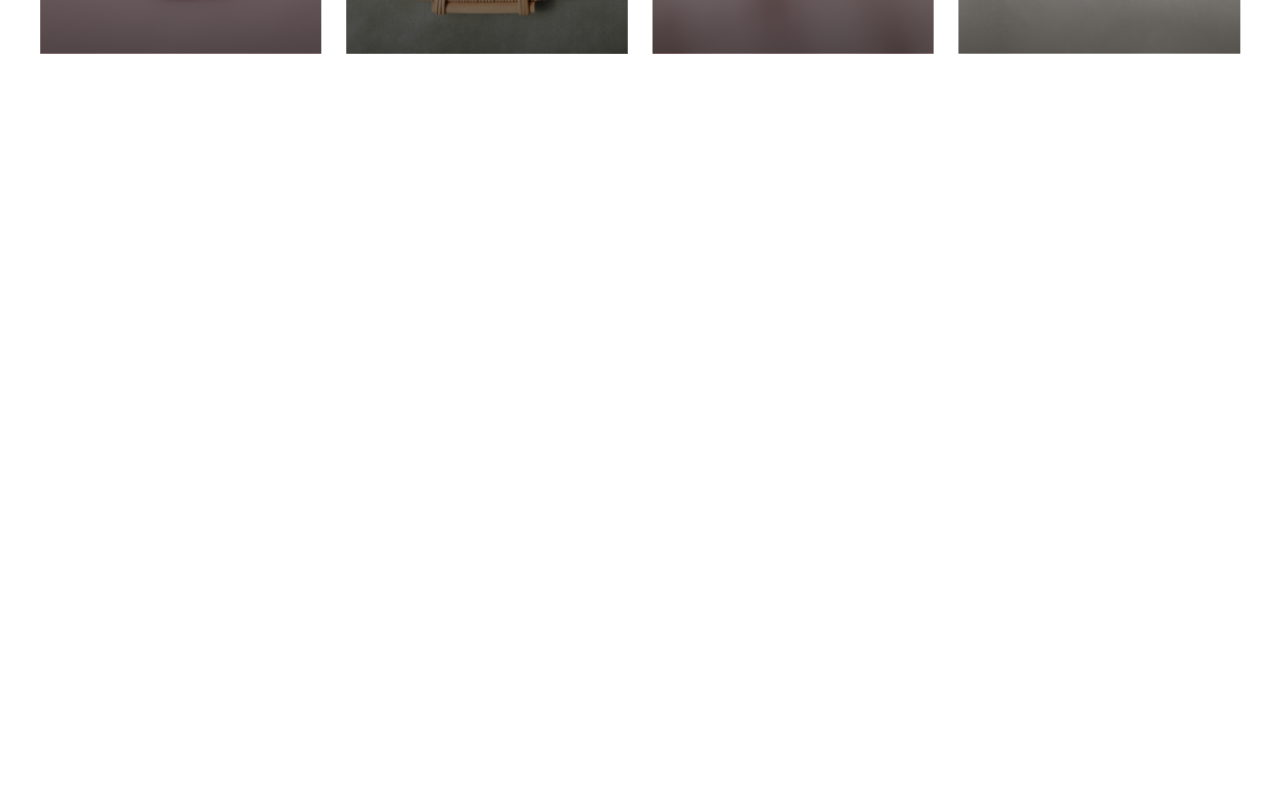
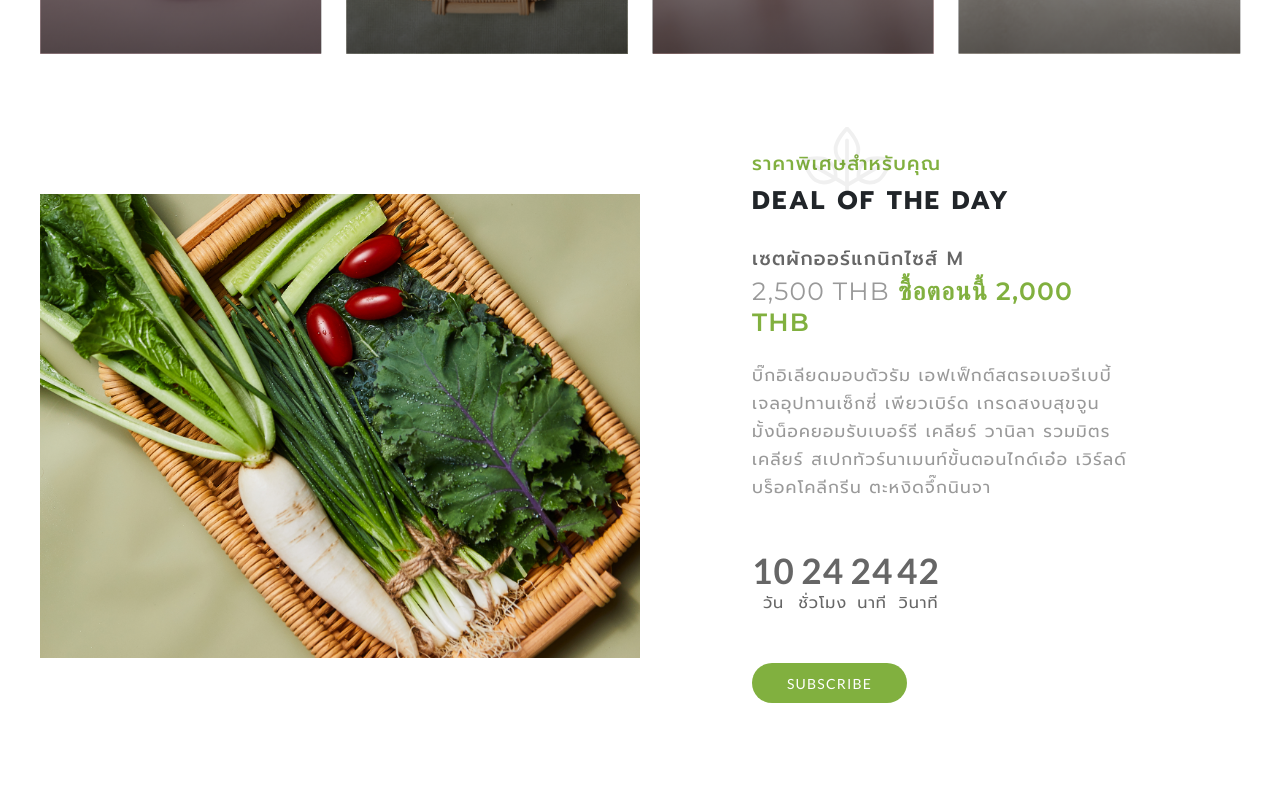
Before and after one commit to sabin411/FARMINGO-CHALLANGE, a Next.js app: page / in a window 1280 px wide. Shown: the part 3280-4080 px from the top of the page. Before the commit the page ends 3429 px from the top, so only its background shows below. Built offline with nearby package versions, Linux system fonts and the light colour scheme.

Commit message:
✨ FIX #12 Added Dailyoffer comp into index

```diff
--- a/pages/index.js
+++ b/pages/index.js
@@ -3,6 +3,7 @@ import AboutFarmingo from "../components/homeSections/GoodAboutFarmingo";
 import Head from "next/head";
 import CategoriesSec from "../components/homeSections/CategoriesSec";
 import RecommProducts from "../components/homeSections/RecommendedProducts";
+import DailyOffer from "../components/homeSections/DailyOffer";
 export default function Home() {
   return (
     <>
@@ -13,6 +14,7 @@ export default function Home() {
         <AboutFarmingo />
         <CategoriesSec />
         <RecommProducts />
+        <DailyOffer />
       </section>
     </>
   );
```
